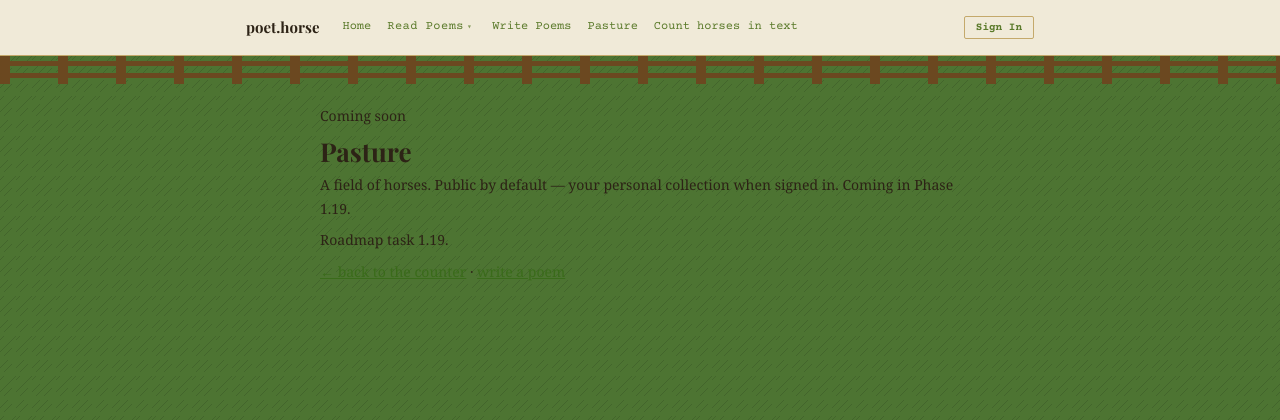
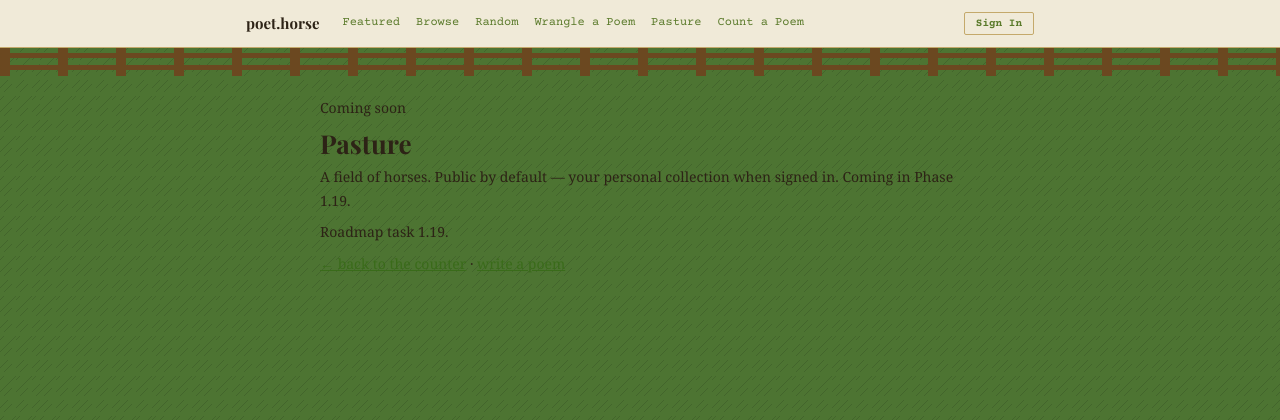
Before and after one commit to metaphorever/horse-counter, a Flask app: page /pasture in a window 1280 px wide. Shown: the top 420 px of the page. Run offline with Flask 3, Linux system fonts and the light colour scheme; some web fonts are replaced.

Commit message:
Phase 1.25 — Nav/IA polish: labels, routing, / → /featured
- Featured / Browse / Random promoted to top-level nav (Read Poems dropdown removed)
- Home nav item removed
- Write Poems → Wrangle a Poem; Count horses in text → Count a Poem
- User dropdown: Published Poems → My Poems; Unpublished / WIP → Drafts
- / redirects to /featured; horse counter moved to /count (was a stub redirect)
- Admin auth redirects → /count; user auth redirects → /featured

Co-Authored-By: Claude Sonnet 4.6 <noreply@anthropic.com>

```diff
--- a/app.py
+++ b/app.py
@@ -283,7 +283,7 @@ def login():
         if check_pin(pin):
             session.permanent = True
             session['logged_in'] = True
-            return redirect(url_for('index'))
+            return redirect(url_for('count'))
         return render_template('login.html', error='Incorrect PIN')
     return render_template('login.html')
 
@@ -300,7 +300,7 @@ def logout():
 def sign_in():
     """Render the Clerk-powered sign-in page."""
     if g.get('current_user') or session.get('logged_in'):
-        return redirect(url_for('index'))
+        return redirect(url_for('featured'))
     return render_template('sign_in.html')
 
 
@@ -332,7 +332,7 @@ def clerk_verify():
     if user:
         session.permanent = True
         session['user_id'] = user['id']
-        return jsonify({'redirect': url_for('index')})
+        return jsonify({'redirect': url_for('featured')})
 
     # First login — stash the Clerk ID and send to slug picker
     session['pending_clerk_id'] = clerk_user_id
@@ -353,7 +353,7 @@ def setup_account():
     if not clerk_id:
         # Not in the middle of a fresh sign-in — redirect appropriately
         if g.get('current_user'):
-            return redirect(url_for('index'))
+            return redirect(url_for('featured'))
         return redirect(url_for('sign_in'))
 
     display_name = session.get('pending_display_name', '')
@@ -378,7 +378,7 @@ def setup_account():
             session.permanent = True
             session['user_id'] = user['id']
             flash('Welcome to poet.horse!', 'ok')
-            return redirect(url_for('index'))
+            return redirect(url_for('featured'))
 
     return render_template('setup_account.html',
         display_name=display_name,
@@ -520,11 +520,6 @@ def user_profile(slug):
 
 # ── Public browse / discover stubs (Phase 1.1) ───────────────────────────────
 
-@app.route('/count')
-def count():
-    return redirect(url_for('index'))
-
-
 @app.route('/featured')
 def featured():
     sections = list_featured_sections()
@@ -786,10 +781,17 @@ def me_profile():
     )
 
 
-# ── Main page ─────────────────────────────────────────────────────────────────
-
-@app.route('/', methods=['GET', 'POST'])
+# ── Homepage ──────────────────────────────────────────────────────────────────
+
+@app.route('/')
 def index():
+    return redirect(url_for('featured'))
+
+
+# ── Horse counter ─────────────────────────────────────────────────────────────
+
+@app.route('/count', methods=['GET', 'POST'])
+def count():
     is_admin = bool(session.get('logged_in'))
 
     if request.method == 'GET':
@@ -987,7 +989,7 @@ def _process_chain(post_data: dict, active_tab: str, form: dict, is_admin: bool
 @login_required
 def queue_post():
     if not tumblr.authenticated:
-        return redirect(url_for('index'))
+        return redirect(url_for('count'))
 
     draft_id = request.form.get('id', '')
     draft    = load_draft(draft_id)
@@ -1324,7 +1326,7 @@ def callback():
         )
 
     if tumblr.complete_auth(code, code_verifier):
-        return redirect(url_for('index'))
+        return redirect(url_for('count'))
 
     return render_template('index.html',
         horses_loaded=dictionary.loaded, active_tab='url', form={},
--- a/templates/base.html
+++ b/templates/base.html
@@ -30,23 +30,12 @@
 
     <div class="nav-body" id="nav-body">
       <div class="nav-left">
-        <a class="nav-item" href="{{ url_for('index') }}">Home</a>
-
-        <div class="nav-group" data-nav-group>
-          <button class="nav-item nav-item-btn"
-                  aria-expanded="false" aria-haspopup="true">
-            Read Poems <span class="nav-caret" aria-hidden="true">&#x25BE;</span>
-          </button>
-          <div class="nav-sub" role="menu">
-            <a class="nav-sub-item" href="{{ url_for('featured') }}"      role="menuitem">Featured</a>
-            <a class="nav-sub-item" href="{{ url_for('browse') }}"        role="menuitem">Browse</a>
-            <a class="nav-sub-item" href="{{ url_for('random_poem') }}"   role="menuitem">Random</a>
-          </div>
-        </div>
-
-        <a class="nav-item" href="{{ url_for('poetry_editor') }}">Write Poems</a>
+        <a class="nav-item" href="{{ url_for('featured') }}">Featured</a>
+        <a class="nav-item" href="{{ url_for('browse') }}">Browse</a>
+        <a class="nav-item" href="{{ url_for('random_poem') }}">Random</a>
+        <a class="nav-item" href="{{ url_for('poetry_editor') }}">Wrangle a Poem</a>
         <a class="nav-item" href="{{ url_for('pasture') }}">Pasture</a>
-        <a class="nav-item" href="{{ url_for('count') }}">Count horses in text</a>
+        <a class="nav-item" href="{{ url_for('count') }}">Count a Poem</a>
       </div>
 
       <div class="nav-right">
@@ -58,8 +47,8 @@
               <span class="nav-caret" aria-hidden="true">&#x25BE;</span>
             </button>
             <div class="nav-sub nav-sub-right" role="menu">
-              <a class="nav-sub-item" href="{{ url_for('me_published') }}"    role="menuitem">Published Poems</a>
-              <a class="nav-sub-item" href="{{ url_for('me_drafts') }}"       role="menuitem">Unpublished / WIP</a>
+              <a class="nav-sub-item" href="{{ url_for('me_published') }}"    role="menuitem">My Poems</a>
+              <a class="nav-sub-item" href="{{ url_for('me_drafts') }}"       role="menuitem">Drafts</a>
               <a class="nav-sub-item" href="{{ url_for('me_pasture') }}"      role="menuitem">My Pasture</a>
               <a class="nav-sub-item" href="{{ url_for('me_saved_poems') }}"  role="menuitem">Saved Poems</a>
               <a class="nav-sub-item" href="{{ url_for('me_saved_horses') }}" role="menuitem">Saved Horses</a>
--- a/templates/coming_soon.html
+++ b/templates/coming_soon.html
@@ -8,7 +8,7 @@
   <p class="coming-soon-desc">{{ description }}</p>
   <p class="coming-soon-ref">Roadmap task {{ roadmap_task }}.</p>
   <p class="coming-soon-back">
-    <a href="{{ url_for('index') }}">&larr; back to the counter</a>
+    <a href="{{ url_for('count') }}">&larr; back to the counter</a>
     &middot;
     <a href="{{ url_for('poetry_editor') }}">write a poem</a>
   </p>
--- a/templates/index.html
+++ b/templates/index.html
@@ -45,7 +45,7 @@
 
   {# ── URL tab ── #}
   <div id="tab-url" class="tab {% if active_tab == 'url' %}on{% endif %}">
-    <form method="post" action="/">
+    <form method="post" action="/count">
       <input type="hidden" name="type" value="url">
       <input type="text" name="url" placeholder="https://blog.tumblr.com/post/123"
              value="{{ form.url or '' }}">
@@ -55,7 +55,7 @@
 
   {# ── Text tab ── #}
   <div id="tab-text" class="tab {% if active_tab == 'text' %}on{% endif %}">
-    <form method="post" action="/">
+    <form method="post" action="/count">
       <input type="hidden" name="type" value="text">
       <textarea name="text" placeholder="Paste text to count horses in...">{{ form.text or '' }}</textarea>
       <button type="submit">Find Horses</button>
@@ -65,7 +65,7 @@
   {# ── Reply tab (admin only) ── #}
   {% if is_admin %}
   <div id="tab-reply" class="tab {% if active_tab == 'reply' %}on{% endif %}">
-    <form method="post" action="/">
+    <form method="post" action="/count">
       <input type="hidden" name="type" value="reply">
       <label>Post URL to reply to:</label>
       <input type="text" name="reply_url" placeholder="https://blog.tumblr.com/post/123"
--- a/templates/sign_out.html
+++ b/templates/sign_out.html
@@ -3,7 +3,7 @@
 
 {% block content %}
 <p class="sign-out-msg">You've been signed out.</p>
-<a href="{{ url_for('index') }}">back to the counter</a>
+<a href="{{ url_for('count') }}">back to the counter</a>
 
 <script>
 (async () => {
```
